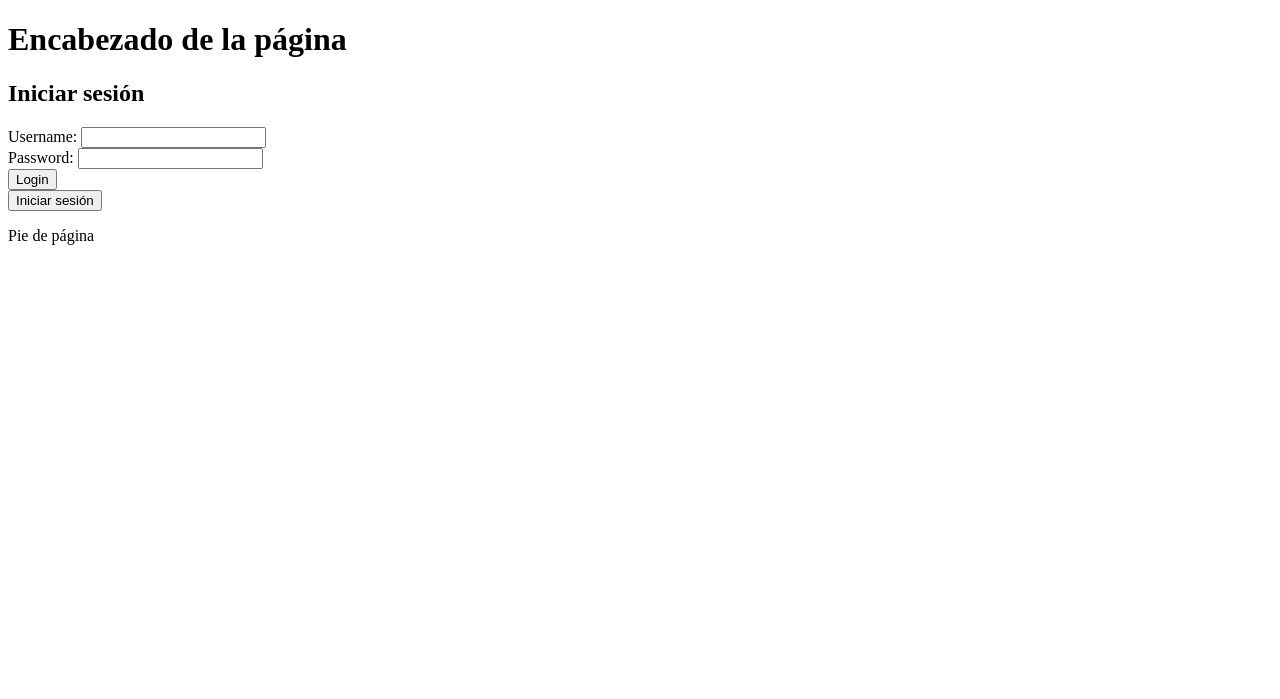
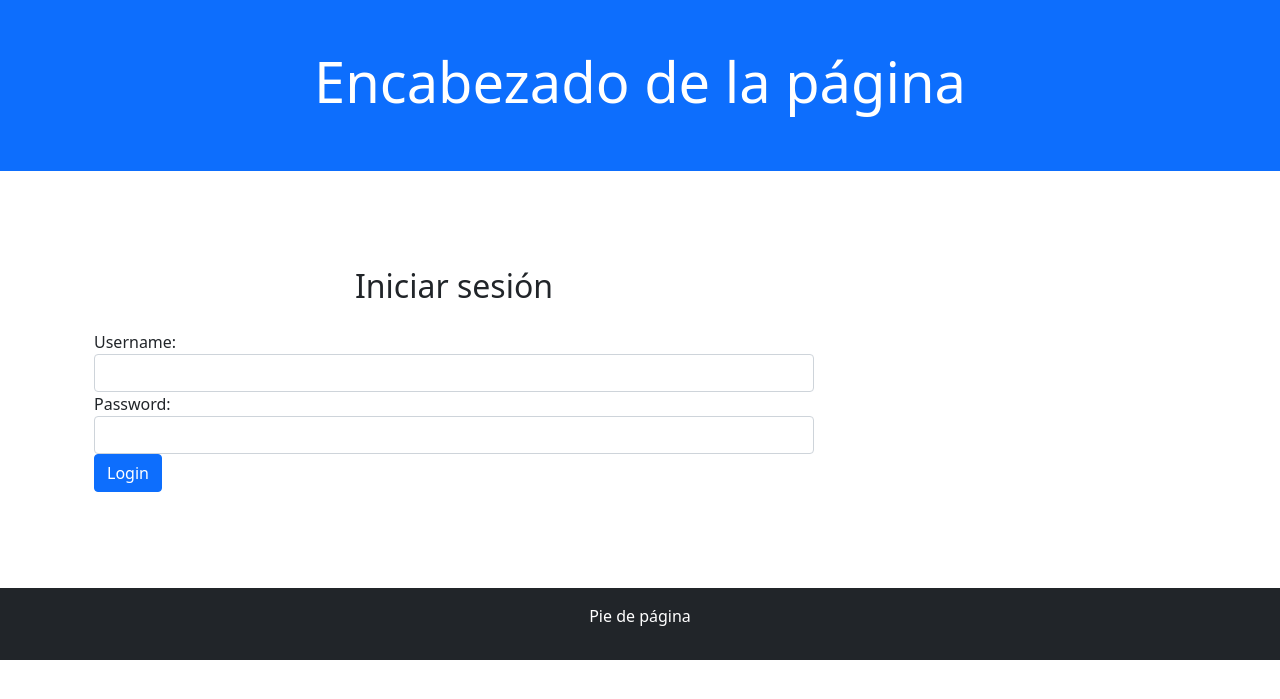
Before and after one commit to Valenhater/tft, a Django app: page /nuevologin/ in a window 1280 px wide. Shown: the top 699 px of the page. Run offline with Django 4.2, Linux system fonts and the light colour scheme.

Commit message:
camniodlogin

```diff
--- a/viajes/principal/templates/base.html
+++ b/viajes/principal/templates/base.html
@@ -2,24 +2,33 @@
 <html>
 <head>
     <title>Título de la página</title>
-    <!-- Aquí puedes incluir enlaces a tus archivos CSS o scripts JS -->
+    <!-- Incluir los archivos CSS de Bootstrap -->
+    <link rel="stylesheet" href="https://cdn.jsdelivr.net/npm/bootstrap@5.0.0/dist/css/bootstrap.min.css">
 </head>
 <body>
-    <header>
-        <!-- Aquí puedes agregar contenido para el encabezado de la página -->
-        <h1>Encabezado de la página</h1>
+    <header class="bg-primary text-white text-center py-5">
+        <!-- Encabezado con estilo de Bootstrap -->
+        <h1 class="display-4">Encabezado de la página</h1>
     </header>
 
-    <main>
-        <!-- Aquí se mostrará el contenido específico de cada página -->
-        {% block content %}
-
-        {% endblock %}
+    <main class="container d-flex justify-content-center my-5">
+        <!-- Contenido principal centrado -->
+        <div class="col-lg-8">
+            {% block content %}
+            <!-- Aquí puedes agregar tu contenido específico -->
+            {% endblock %}
+        </div>
+        <div class="col-lg-4">
+            <!-- Aquí puedes agregar contenido adicional, como una barra lateral -->
+        </div>
     </main>
 
-    <footer>
-        <!-- Aquí puedes agregar contenido para el pie de página -->
+    <footer class="bg-dark text-white text-center py-3">
+        <!-- Pie de página con estilo de Bootstrap -->
         <p>Pie de página</p>
     </footer>
+
+    <!-- Incluir los archivos JS de Bootstrap al final del documento -->
+    <script src="https://cdn.jsdelivr.net/npm/bootstrap@5.0.0/dist/js/bootstrap.bundle.min.js"></script>
 </body>
 </html>
--- a/viajes/principal/templates/nuevologin.html
+++ b/viajes/principal/templates/nuevologin.html
@@ -1,21 +1,19 @@
-<!-- login.html -->
 {% extends 'base.html' %}
 
 {% block content %}
-<h2>Iniciar sesión</h2>
-<form method="POST">
-  {% csrf_token %}
-  <form method="post">
+<div class="container my-5">
+  <h2 class="text-center">Iniciar sesión</h2>
+  <form method="POST" class="my-4">
     {% csrf_token %}
-    <label for="username">Username:</label>
-    <input type="text" id="username" name="username">
-    <br>
-    <label for="password">Password:</label>
-    <input type="password" id="password" name="password">
-    <br>
-    <input type="submit" value="Login">
+    <div class="form-group">
+      <label for="username">Username:</label>
+      <input type="text" id="username" name="username" class="form-control">
+    </div>
+    <div class="form-group">
+      <label for="password">Password:</label>
+      <input type="password" id="password" name="password" class="form-control">
+    </div>
+    <button type="submit" class="btn btn-primary">Login</button>
   </form>
-
-  <button type="submit">Iniciar sesión</button>
-</form>
+</div>
 {% endblock %}
```
Also changed, not shown: viajes/principal/templates/home.html (+12 -7 lines), viajes/principal/templates/registrar.html (+19 -7 lines).
